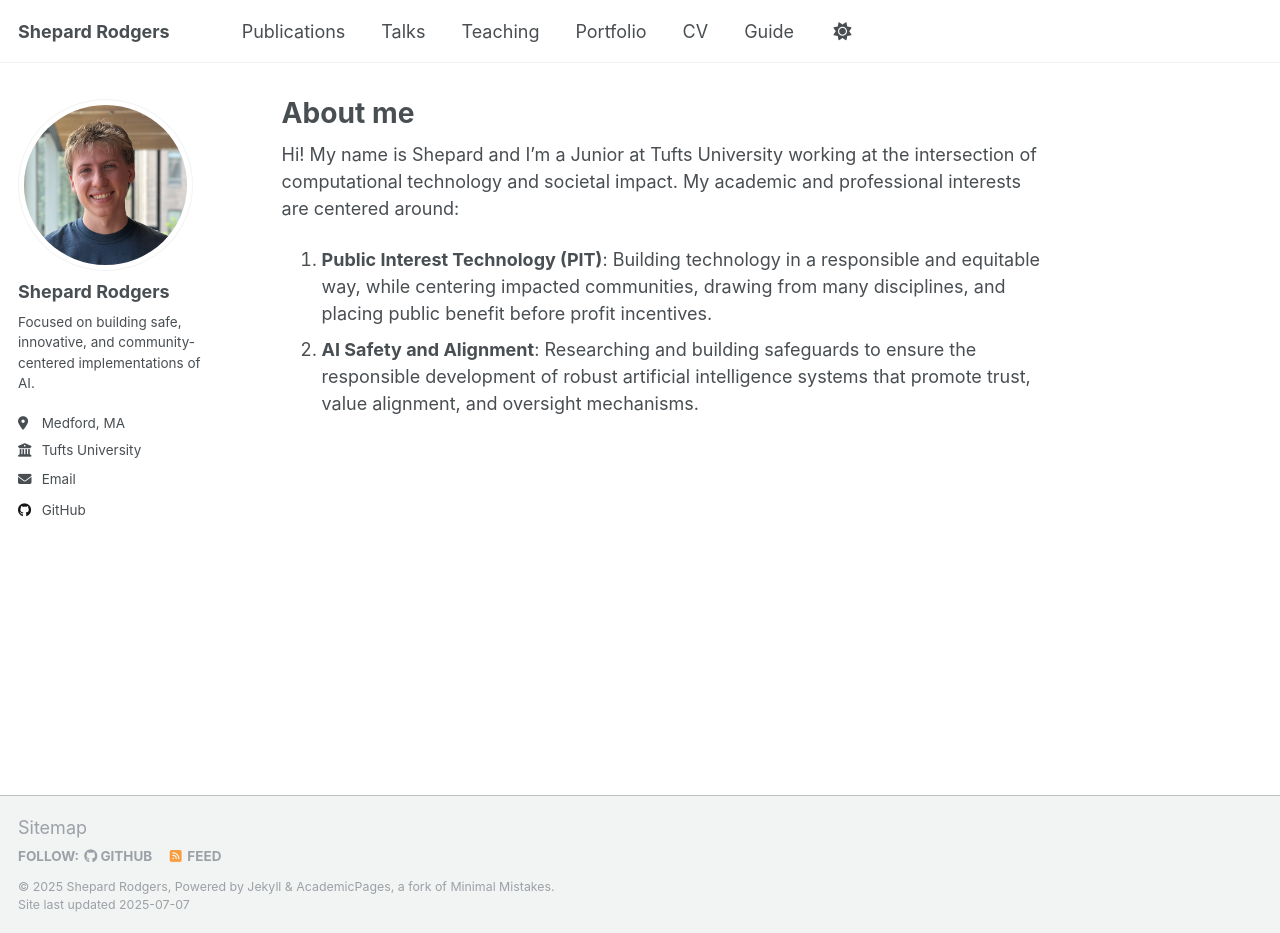
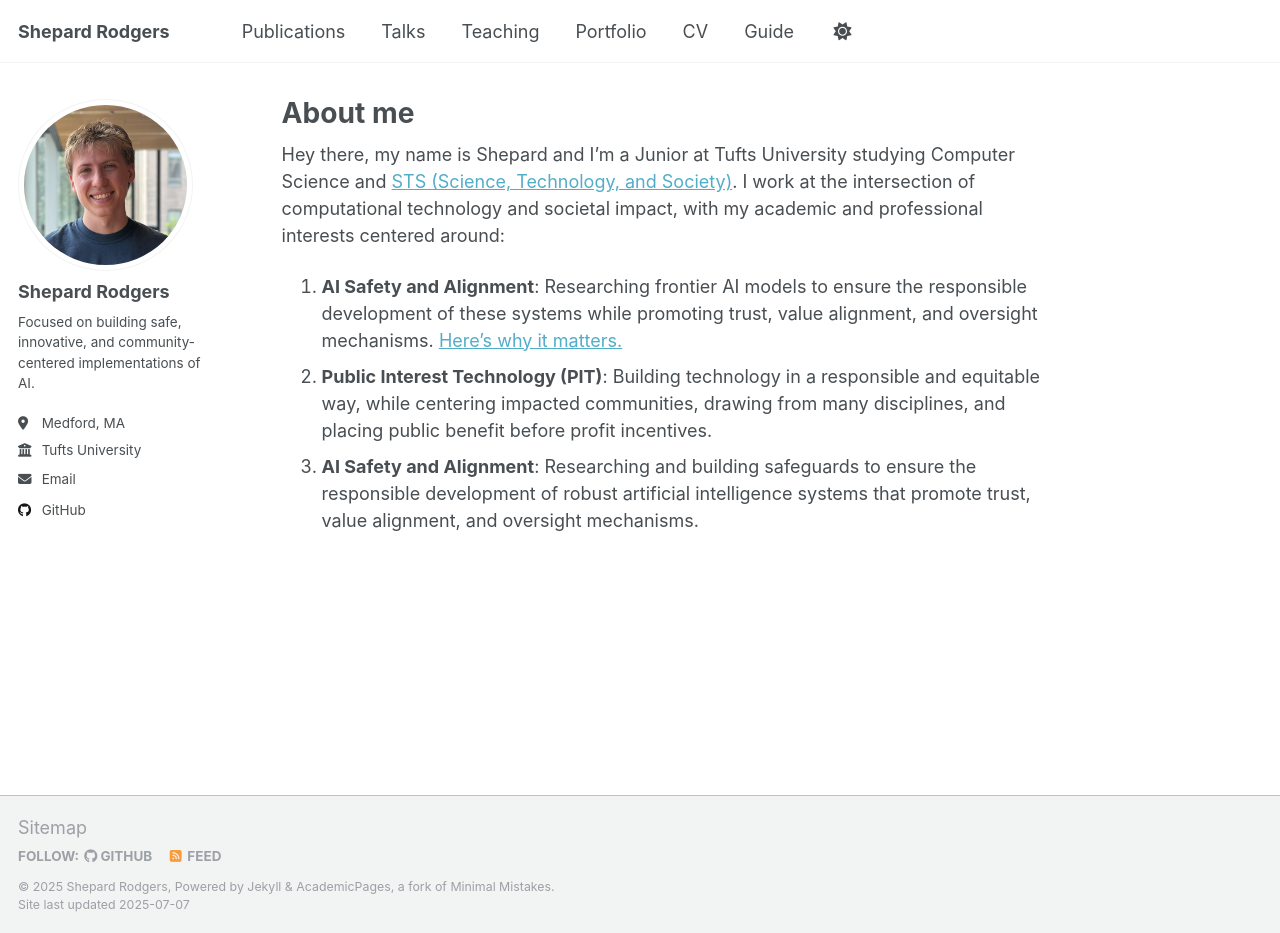
Before and after one commit to ShepardRodgers/ShepardRodgers.github.io, a Jekyll site: the page built from _pages/about.md, in a window 1280 px wide and 933 px high. Built offline with Jekyll 4.4.1, drawn with Linux system fonts in a browser that asks for light colours; a script that is not in the unit is left out.

Commit message:
Improvements to "about me"

```diff
--- a/_pages/about.md
+++ b/_pages/about.md
@@ -7,6 +7,7 @@ redirect_from:
   - /about.html
 ---
 
-Hi! My name is Shepard and I'm a Junior at Tufts University working at the intersection of computational technology and societal impact. My academic and professional interests are centered around:
-1. **Public Interest Technology (PIT)**: Building technology in a responsible and equitable way, while centering impacted communities, drawing from many disciplines, and placing public benefit before profit incentives.
+Hey there, my name is Shepard and I'm a Junior at Tufts University studying Computer Science and [STS (Science, Technology, and Society)](https://admissions.tufts.edu/blogs/jumbo-talk/post/what-s-sts/). I work at the intersection of computational technology and societal impact,  with my academic and professional interests centered around:
+1. **AI Safety and Alignment**: Researching frontier AI models to ensure the responsible development of these systems while promoting trust, value alignment, and oversight mechanisms. [Here's why it matters.](https://safe.ai/ai-risk)
+2. **Public Interest Technology (PIT)**: Building technology in a responsible and equitable way, while centering impacted communities, drawing from many disciplines, and placing public benefit before profit incentives.
 2. **AI Safety and Alignment**: Researching and building safeguards to ensure the responsible development of robust artificial intelligence systems that promote trust, value alignment, and oversight mechanisms.
```
